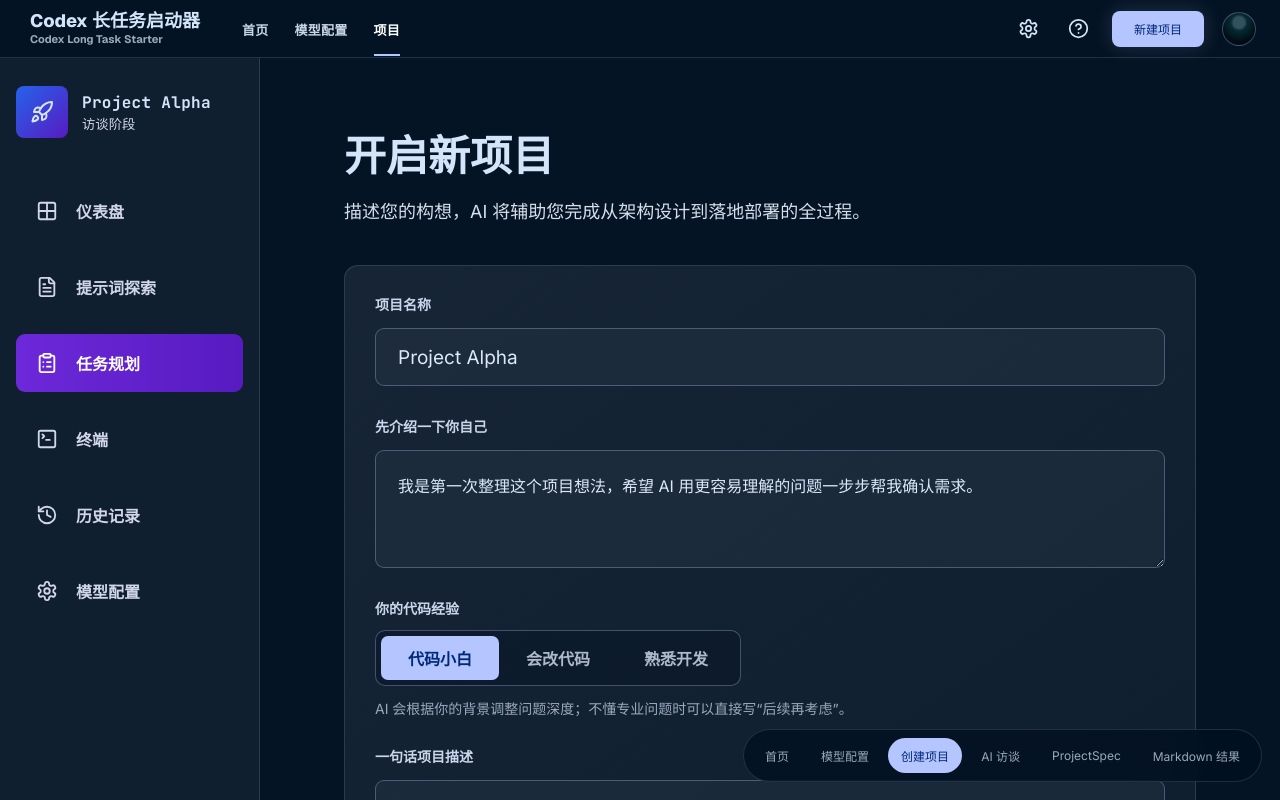
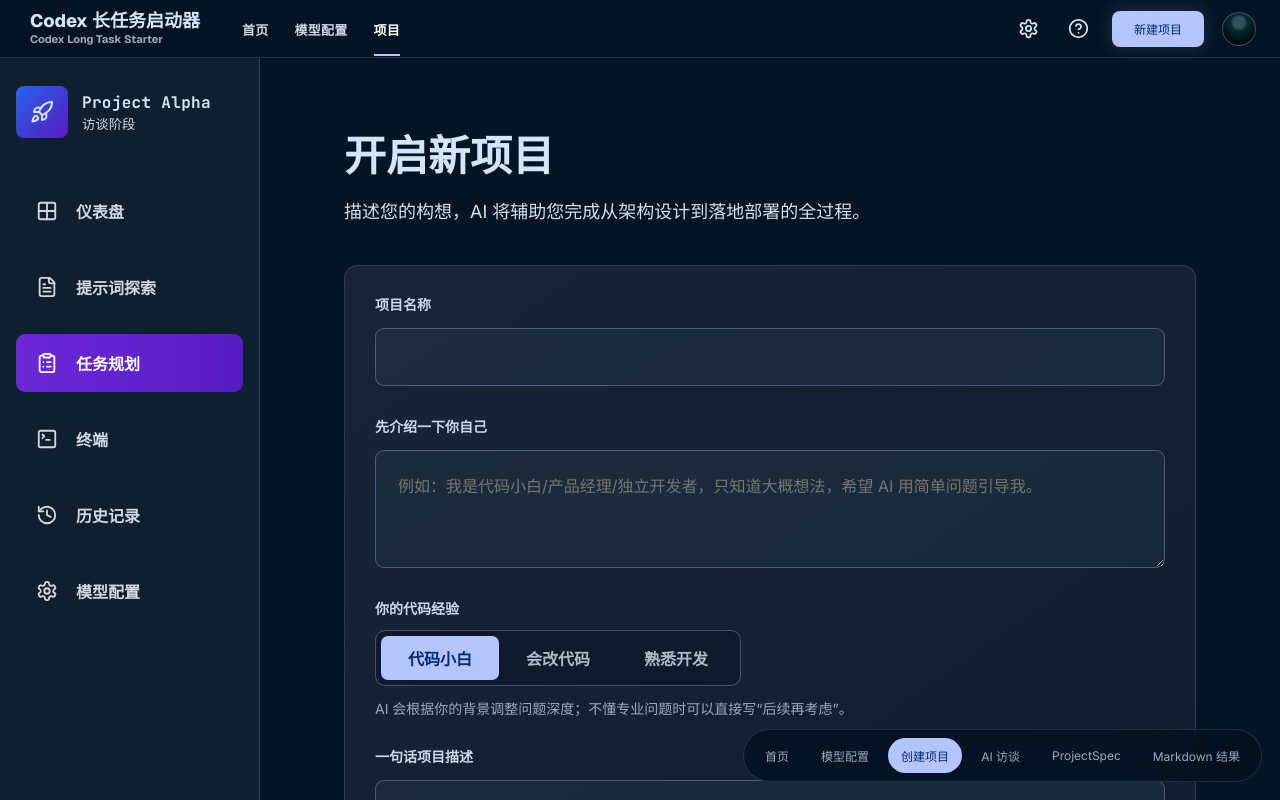
Before and after one commit to money628/codex-long-task-starter, a React (Vite) app in the folder apps/web/: page / in a window 1280 px wide. Both pictures are taken after a click on the button "新建项目". Shown: the top 800 px of the page. Built offline with nearby package versions, Linux system fonts and the light colour scheme.

Commit message:
fix: isolate interview state between projects

```diff
--- a/apps/web/src/main.jsx
+++ b/apps/web/src/main.jsx
@@ -98,6 +98,17 @@ const defaultProjectDraft = {
   specialRequirements: "不保存 API Key 到服务器，不把 Key 写入 Markdown。"
 };
 
+function createNewProjectDraft() {
+  return {
+    ...defaultProjectDraft,
+    projectName: "",
+    oneLineIdea: "",
+    userBackground: "",
+    techStackPreference: [],
+    specialRequirements: ""
+  };
+}
+
 function toUserFacingError(error) {
   const message = String(error?.message || error || "");
   if (!message) return "操作失败，请稍后重试。";
@@ -185,6 +196,7 @@ function App() {
   const [markdownFiles, setMarkdownFiles] = React.useState(() => loadJson(LS_KEYS.files, {}));
   const [busy, setBusy] = React.useState("");
   const [notice, setNotice] = React.useState("");
+  const interviewRunIdRef = React.useRef(0);
 
   React.useEffect(() => saveJson(LS_KEYS.api, apiConfig), [apiConfig]);
   React.useEffect(() => saveJson(LS_KEYS.draft, projectDraft), [projectDraft]);
@@ -192,25 +204,58 @@ function App() {
   React.useEffect(() => saveJson(LS_KEYS.turn, turnResult), [turnResult]);
   React.useEffect(() => {
     if (projectSpec) saveJson(LS_KEYS.spec, projectSpec);
+    else localStorage.removeItem(LS_KEYS.spec);
   }, [projectSpec]);
   React.useEffect(() => saveJson(LS_KEYS.files, markdownFiles), [markdownFiles]);
 
   const context = { projectDraft, transcript, draftSpec: projectSpec || {} };
   const isExampleMode = !hasUsableApiConfig(apiConfig);
 
+  function resetProjectArtifacts(nextDraft = projectDraft) {
+    interviewRunIdRef.current += 1;
+    setTranscript([]);
+    setTurnResult(createExampleInterviewTurn({ projectDraft: nextDraft }));
+    setProjectSpec(null);
+    setMarkdownFiles({});
+    localStorage.removeItem(LS_KEYS.transcript);
+    localStorage.removeItem(LS_KEYS.turn);
+    localStorage.removeItem(LS_KEYS.spec);
+    localStorage.removeItem(LS_KEYS.files);
+  }
+
+  function beginNewProject() {
+    const nextDraft = createNewProjectDraft();
+    setNotice("");
+    setBusy("");
+    setProjectDraft(nextDraft);
+    resetProjectArtifacts(nextDraft);
+    setRoute("create");
+  }
+
   async function startInterview() {
+    const runId = interviewRunIdRef.current + 1;
+    interviewRunIdRef.current = runId;
+    const interviewDraft = { ...projectDraft };
+    setTranscript([]);
+    setProjectSpec(null);
+    setMarkdownFiles({});
+    localStorage.removeItem(LS_KEYS.transcript);
+    localStorage.removeItem(LS_KEYS.spec);
+    localStorage.removeItem(LS_KEYS.files);
     setBusy("正在生成访谈问题...");
     setNotice("");
     try {
-      const turn = await runInterviewTurn(apiConfig, { projectDraft, transcript: [] });
+      const turn = await runInterviewTurn(apiConfig, { projectDraft: interviewDraft, transcript: [], draftSpec: {} });
+      if (runId !== interviewRunIdRef.current) return;
       setTranscript([]);
       setTurnResult(turn);
       setRoute("interview");
     } catch (error) {
+      if (runId !== interviewRunIdRef.current) return;
       setNotice(toUserFacingError(error));
       setRoute("config");
     } finally {
-      setBusy("");
+      if (runId === interviewRunIdRef.current) setBusy("");
     }
   }
 
@@ -267,7 +312,7 @@ function App() {
   }
 
   const page = {
-    home: <HomePage go={setRoute} startInterview={startInterview} />,
+    home: <HomePage go={setRoute} beginNewProject={beginNewProject} startInterview={startInterview} />,
     config: <ConfigPage apiConfig={apiConfig} setApiConfig={setApiConfig} notice={notice} setNotice={setNotice} busy={busy} setBusy={setBusy} />,
     create: <CreateProjectPage projectDraft={projectDraft} setProjectDraft={setProjectDraft} startInterview={startInterview} busy={busy} />,
     interview: <InterviewPage turnResult={turnResult} transcript={transcript} continueInterview={continueInterview} generateSpec={generateSpec} busy={busy} isExampleMode={isExampleMode} />,
@@ -277,15 +322,15 @@ function App() {
 
   return (
     <div className="app-shell">
-      <TopNav route={route} go={setRoute} compact={route === "home"} />
+      <TopNav route={route} go={setRoute} beginNewProject={beginNewProject} compact={route === "home"} />
       {notice && <div className="toast">{notice}</div>}
-      {route === "home" ? page : <Workspace route={route} projectName={projectDraft.projectName} go={setRoute}>{page}</Workspace>}
+      {route === "home" ? page : <Workspace route={route} projectName={projectDraft.projectName} go={setRoute} beginNewProject={beginNewProject}>{page}</Workspace>}
       <RouteDock route={route} go={setRoute} />
     </div>
   );
 }
 
-function TopNav({ route, go, compact = false }) {
+function TopNav({ route, go, beginNewProject, compact = false }) {
   return (
     <header className={`top-nav ${compact ? "top-nav--compact" : ""}`}>
       <button className="brand" onClick={() => go("home")}>
@@ -300,14 +345,14 @@ function TopNav({ route, go, compact = false }) {
       <div className="top-actions">
         <button className="icon-button"><Settings size={21} /></button>
         <button className="icon-button"><CircleHelp size={21} /></button>
-        <button className="soft-button" onClick={() => go("create")}>新建项目</button>
+        <button className="soft-button" onClick={beginNewProject}>新建项目</button>
         <span className="avatar" />
       </div>
     </header>
   );
 }
 
-function Workspace({ route, projectName, children, go }) {
+function Workspace({ route, projectName, children, go, beginNewProject }) {
   const active = route === "config" ? "模型配置" : route === "results" ? "终端" : route === "interview" ? "提示词探索" : "任务规划";
   return (
     <main className="workspace">
@@ -336,7 +381,7 @@ function Workspace({ route, projectName, children, go }) {
           </button>
         </div>
         <div className="side-footer">
-          <button className="upgrade" onClick={() => go("create")}>新建项目</button>
+          <button className="upgrade" onClick={beginNewProject}>新建项目</button>
           <button onClick={() => go("config")}><Settings size={22} />设置</button>
           <button onClick={() => window.open("https://github.com/money628/codex-long-task-starter/issues", "_blank", "noopener,noreferrer")}><CircleHelp size={22} />支持</button>
         </div>
@@ -346,7 +391,7 @@ function Workspace({ route, projectName, children, go }) {
   );
 }
 
-function HomePage({ go, startInterview }) {
+function HomePage({ go, beginNewProject, startInterview }) {
   const cards = [
     ["STEP 01", "深度访谈", "AI 访谈官通过多轮问答，挖掘需求细节，消除业务逻辑中的模糊断点。", Bot],
     ["STEP 02", "生成规格", "自动整理访谈记录，输出符合 ProjectSpec 标准的结构化技术文档。", FileText],
@@ -359,7 +404,7 @@ function HomePage({ go, startInterview }) {
         <h1>从模糊想法到结构化<br /><span>ProjectSpec</span></h1>
         <p>让 AI 先采访你，再把模糊项目想法变成 Codex/OpenCode 能长期执行的项目文件包。</p>
         <div className="hero-actions">
-          <button className="primary-xl" onClick={() => go("create")}>立即开始访谈</button>
+          <button className="primary-xl" onClick={beginNewProject}>立即开始访谈</button>
           <button className="ghost-xl" onClick={startInterview}>体验示例流程</button>
         </div>
         <small className="scroll-hint">向下探索<br />⌄</small>
```
Also changed, not shown: 1 other file (tests, documents, lock files or other folders).
